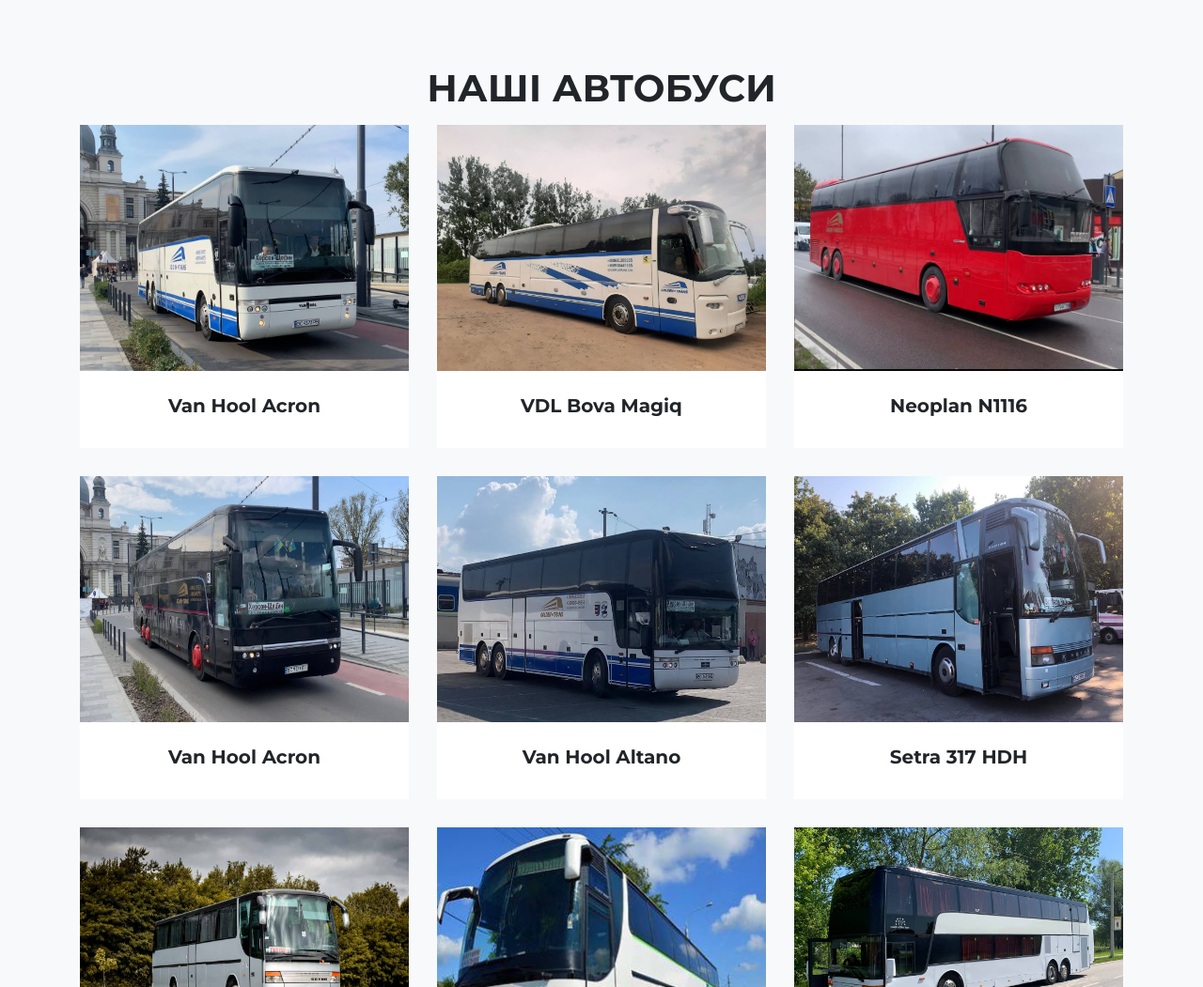
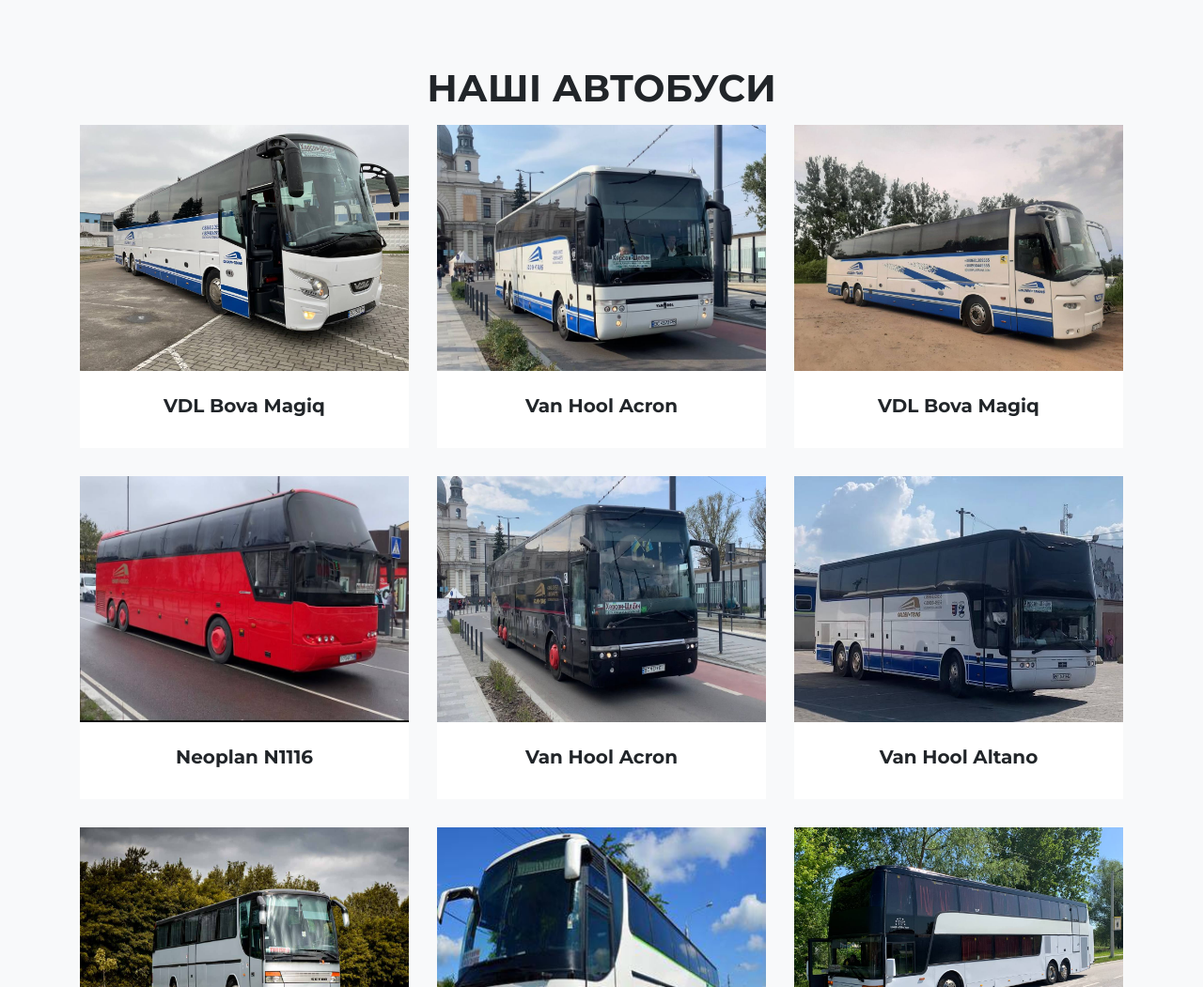
Before and after one commit to OrestIL/OrestIL.github.io, a plain HTML site: page index.html in a window 1280 px wide. Shown: the part 3660-4711 px from the top of the page at 94% size. Drawn offline with Linux system fonts and the light colour scheme; a web font is replaced by a local one.

Commit message:
Add new bus VDL Bova Magiq. Remove Setra 317.

```diff
--- a/index.html
+++ b/index.html
@@ -326,6 +326,19 @@
         </div>
         <div class="row justify-center">
           <div class="col-lg-4 col-md-6 col-sm-12 portfolio-item">
+            <a class="portfolio-link" data-toggle="modal" href="#portfolioModal6">
+              <div class="portfolio-hover">
+                <div class="portfolio-hover-content">
+                  <i class="fa fa-plus fa-3x"></i>
+                </div>
+              </div>
+              <img class="img-fluid bus-dimensions" src="img/busses/vdl_bova_magiq2.jpg" alt="VDL Bova Magiq">
+            </a>
+            <div class="portfolio-caption">
+              <h5>VDL Bova Magiq</h5>
+            </div>
+          </div>
+          <div class="col-lg-4 col-md-6 col-sm-12 portfolio-item">
             <a class="portfolio-link" data-toggle="modal" href="#portfolioModal11">
               <div class="portfolio-hover">
                 <div class="portfolio-hover-content">
@@ -388,19 +401,6 @@
             </a>
             <div class="portfolio-caption">
               <h5>Van Hool Altano</h5>
-            </div>
-          </div>
-          <div class="col-lg-4 col-md-6 col-sm-12 portfolio-item">
-            <a class="portfolio-link" data-toggle="modal" href="#portfolioModal4">
-              <div class="portfolio-hover">
-                <div class="portfolio-hover-content">
-                  <i class="fa fa-plus fa-3x"></i>
-                </div>
-              </div>
-              <img class="img-fluid bus-dimensions" src="img/busses/setra_317_hdh.jpg" alt="Setra 317 HDH">
-            </a>
-            <div class="portfolio-caption">
-              <h5>Setra 317 HDH</h5>
             </div>
           </div>
           <div class="col-lg-4 col-md-6 col-sm-12 portfolio-item">
@@ -623,6 +623,8 @@
 
     <!-- Portfolio Modals -->
 
+
+
     <!-- Modal 1 -->
     <div class="portfolio-modal modal fade" id="portfolioModal1" tabindex="-1" role="dialog" aria-hidden="true">
       <div class="modal-dialog">
@@ -782,9 +784,9 @@
               <div class="col-lg-8 mx-auto">
                 <div class="modal-body">
                   <!-- Project Details Go Here -->
-                  <h2 class="text-uppercase fs-sm-30">Setra 317 HDH</h2>
-                  <img class="img-fluid d-block mx-auto" src="img/busses/setra_317_hdh_green_2.jpg" alt="Setra 317 HDH">
-                  <img class="img-fluid d-block mx-auto" src="img/busses/setra_317_hdh_green_3.jpg" alt="Setra 317 HDH">
+                  <h2 class="text-uppercase fs-sm-30">VDL Bova Magiq</h2>
+                  <img class="img-fluid d-block mx-auto" src="img/busses/vdl_bova_magiq2_2.jpg" alt="VDL Bova Magiq">
+                  <img class="img-fluid d-block mx-auto" src="img/busses/vdl_bova_magiq2_3.jpg" alt="VDL Bova Magiq">
                   <button class="btn btn-primary" data-dismiss="modal" type="button">
                     <i class="fa fa-times"></i>
                     Закрити
```
Also changed, not shown: img/busses/setra_317_hdh.jpg (deleted), img/busses/setra_317_hdh_2.jpg (deleted), img/busses/setra_317_hdh_3.jpg (deleted), img/busses/vdl_bova_magiq2.jpg (added), img/busses/vdl_bova_magiq2_2.jpg (added), img/busses/vdl_bova_magiq2_3.jpg (added), 2 other files.
